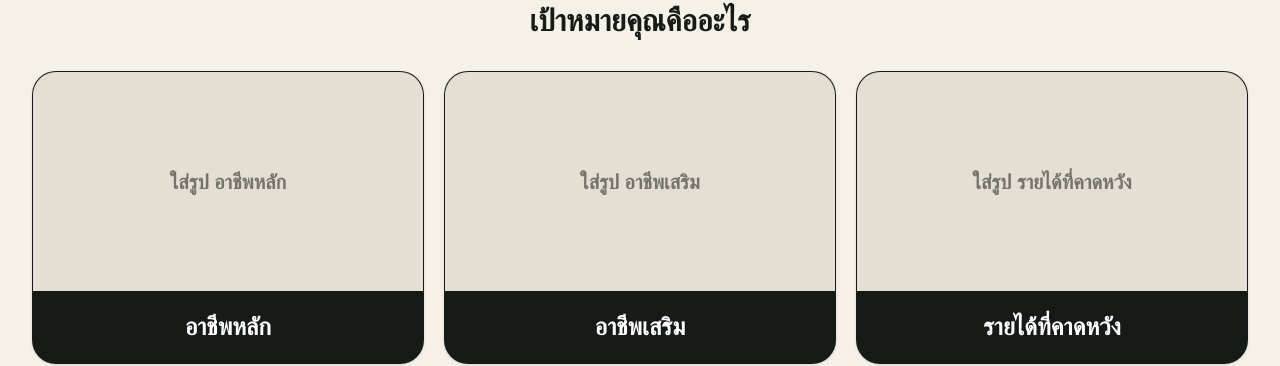
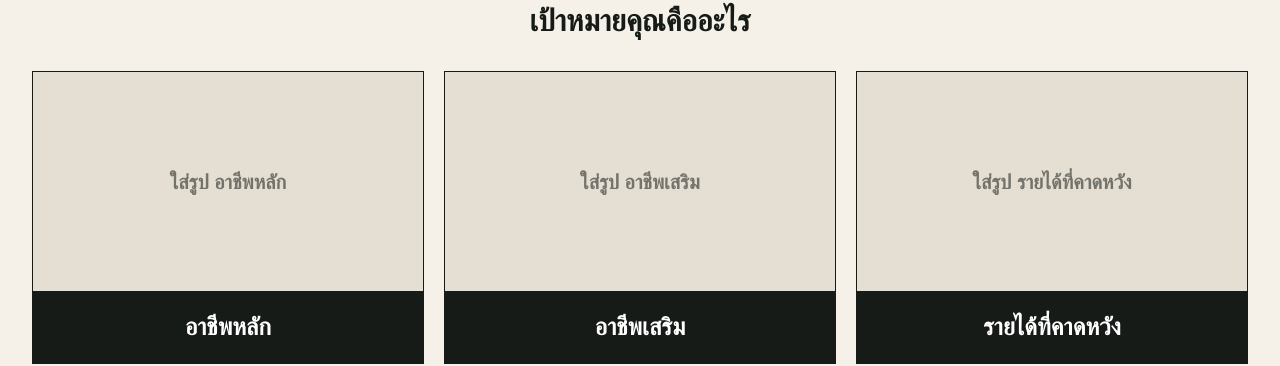
Before and after one commit to hartgg/Red_toh, a Next.js app: page / in a window 1280 px wide. Shown: the part 438-804 px from the top of the page. Built offline with nearby package versions, Linux system fonts and the light colour scheme; no server answers; the database is empty.

Commit message:
Flatten homepage career cards

```diff
--- a/src/app/page.tsx
+++ b/src/app/page.tsx
@@ -185,13 +185,6 @@ export default async function Home() {
             {user ? (
               <>
                 <Link
-                  href="/"
-                  className="hidden rounded-xl px-4 py-2 text-sm font-medium text-white/90 transition hover:bg-[#FFFDF7]/10 sm:inline-flex"
-                >
-                  หน้าแรก
-                </Link>
-
-                <Link
                   href={dashboardHref}
                   className="rounded-xl bg-[#C63228] px-4 py-2 text-sm font-medium text-white transition hover:bg-[#A92B23]"
                 >
@@ -256,7 +249,7 @@ export default async function Home() {
               <Link
                 key={card.href}
                 href={card.href}
-                className="group overflow-hidden rounded-2xl border border-[#171B18]/10 bg-[#171B18] shadow-sm transition hover:-translate-y-1 hover:shadow-lg sm:rounded-3xl"
+                className="group overflow-hidden border border-[#171B18]/10 bg-[#171B18] transition hover:-translate-y-1"
               >
                 <div className="relative flex aspect-video items-center justify-center overflow-hidden bg-[#E4DED3] text-xs font-bold text-[#282B28]/60 transition group-hover:bg-[#C63228]/10 sm:text-xl">
                   {goalImageMap.get(card.goal) ? (
--- a/src/components/student/StudentCourseCard.tsx
+++ b/src/components/student/StudentCourseCard.tsx
@@ -13,7 +13,7 @@ export default function StudentCourseCard({
   return (
     <Link
       href={`/courses/${course.id}`}
-      className="group overflow-hidden rounded-2xl border border-[#171B18]/10 bg-[#FFFDF7] shadow-sm transition hover:-translate-y-1 hover:shadow-lg sm:rounded-3xl"
+      className="group overflow-hidden border border-[#171B18]/10 bg-[#FFFDF7] transition hover:-translate-y-1"
     >
       <div className="relative aspect-video overflow-hidden bg-[#171B18]/10 sm:h-44 sm:aspect-auto">
         {course.image_url ? (
```
